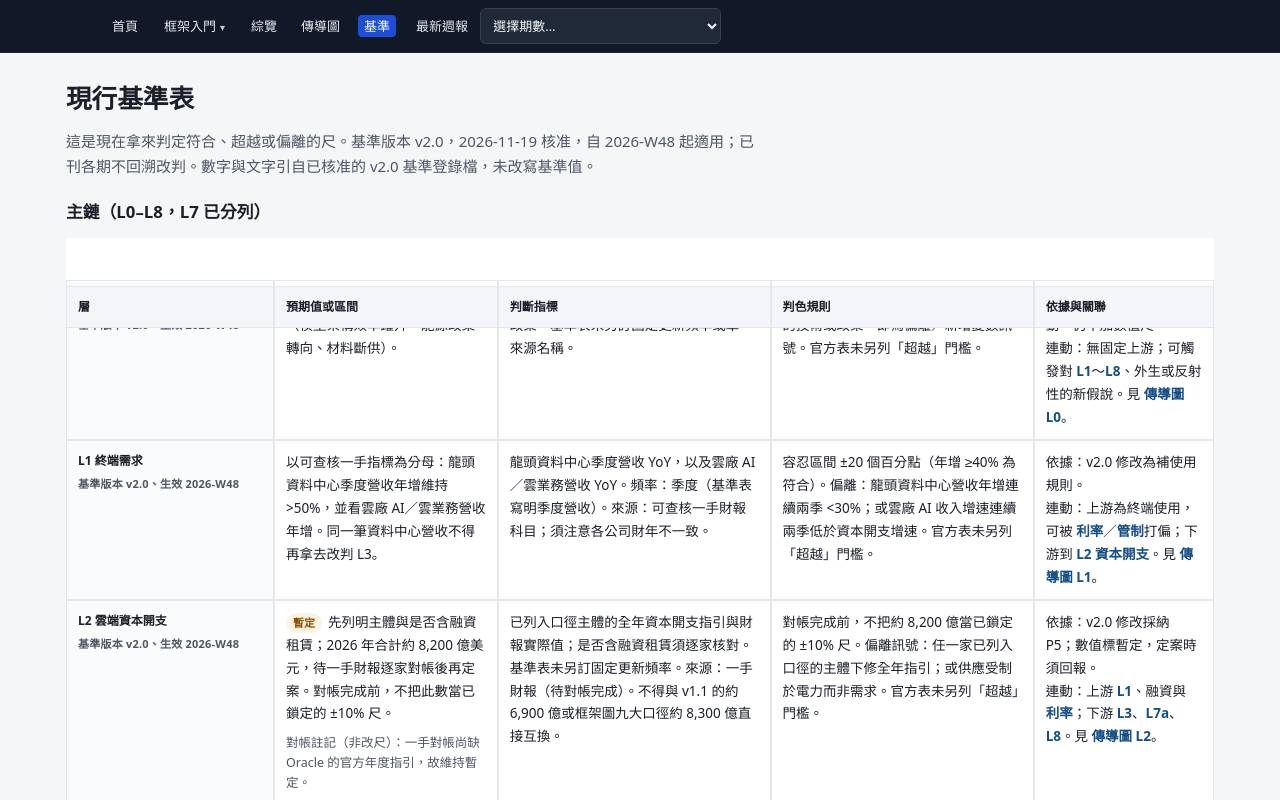
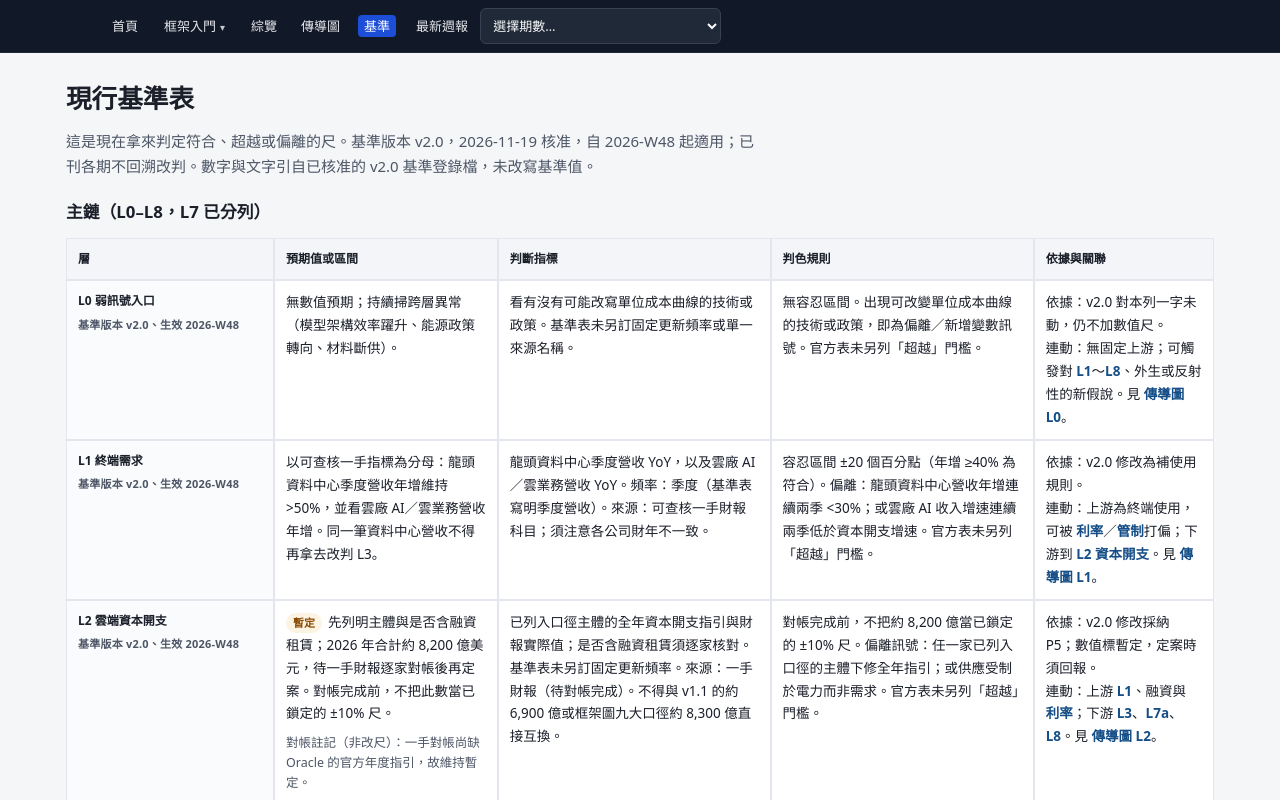
Before and after one commit to derekinyp/r-pftlgllrljsv, a plain HTML site: page b.html in a window 1280 px wide. Shown: the top 800 px of the page. Drawn offline with Linux system fonts and the light colour scheme.

Commit message:
Fix baseline table headers overlapping the L0 row.
Thead cells used sticky positioning inside an overflow wrapper, so top:48px was measured from the table container rather than the nav and sat on top of the first data row.

```diff
--- a/css/baseline.css
+++ b/css/baseline.css
@@ -1,11 +1,14 @@
-/* 現行基準表：桌機表格、窄屏卡片；錨點避開 sticky 導覽 */
+/* 現行基準表：桌機表格、窄屏卡片；錨點避開頂端導覽 */
 .wrap-b{max-width:1180px}
 .b-lead{margin:0 0 18px;color:#4d5666;max-width:46em}
 .b-ver{font-size:11px;font-weight:600;color:#4d5666;letter-spacing:.02em;margin-top:4px}
 .b-name{font-weight:700;color:#1b1f2a}
 .b-table{width:100%;border-collapse:separate;border-spacing:0;background:#fff;font-size:13.5px;margin:0 0 28px}
 .b-table th,.b-table td{border:1px solid #e3e6ec;padding:10px 11px;text-align:left;vertical-align:top}
-.b-table thead th{background:#f3f5f8;font-weight:700;color:#1b1f2a;position:sticky;top:48px;z-index:2}
+/* 表頭不可 sticky：表格包在 .tblscroll（overflow-x:auto，y 會一併算成 auto）裡，
+   sticky 包含塊變成表格容器而非視窗。先前 top:48px 在未捲動時就把 thead th
+   往下推約 48px，與 L0 列重疊；該 48px 也不等於實際導覽列高度（約 53px）。 */
+.b-table thead th{background:#f3f5f8;font-weight:700;color:#1b1f2a;position:static}
 .b-table tbody th{background:#fafbfc;width:13rem}
 .b-table tbody tr,.b-alias{scroll-margin-top:72px}
 .b-table .prov{display:inline-block;margin-right:6px;padding:1px 7px;border-radius:999px;background:#fdf3e3;color:#8a4b00;font-size:11px;font-weight:700}
@@ -30,5 +33,4 @@
   .b-table tbody th{padding-bottom:10px;border-bottom:1px solid #eef0f4;margin-bottom:8px}
   .b-table td{border-top:1px solid #eef0f4;padding-top:10px}
   .b-table td::before{content:attr(data-label);display:block;font-weight:700;color:#1b1f2a;font-size:12px;margin:0 0 4px}
-  .b-table thead th{position:static}
 }
```
